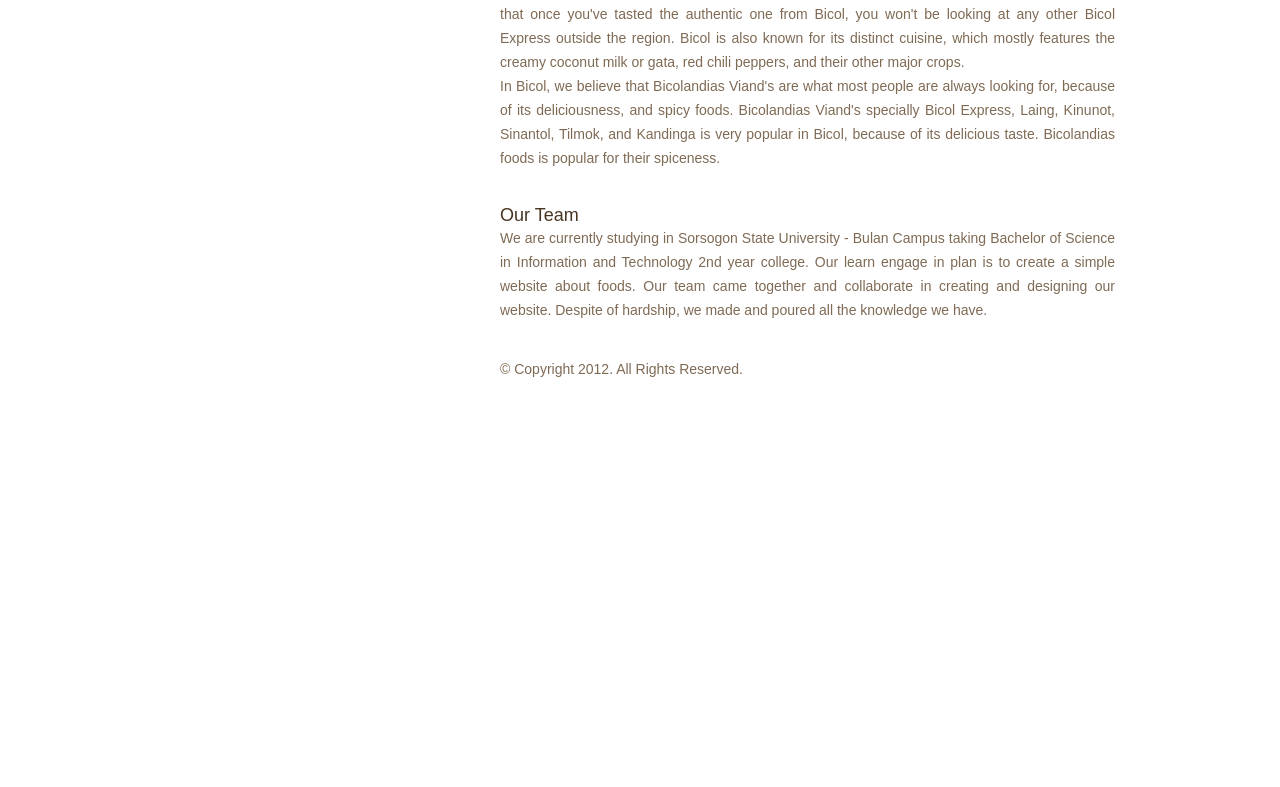
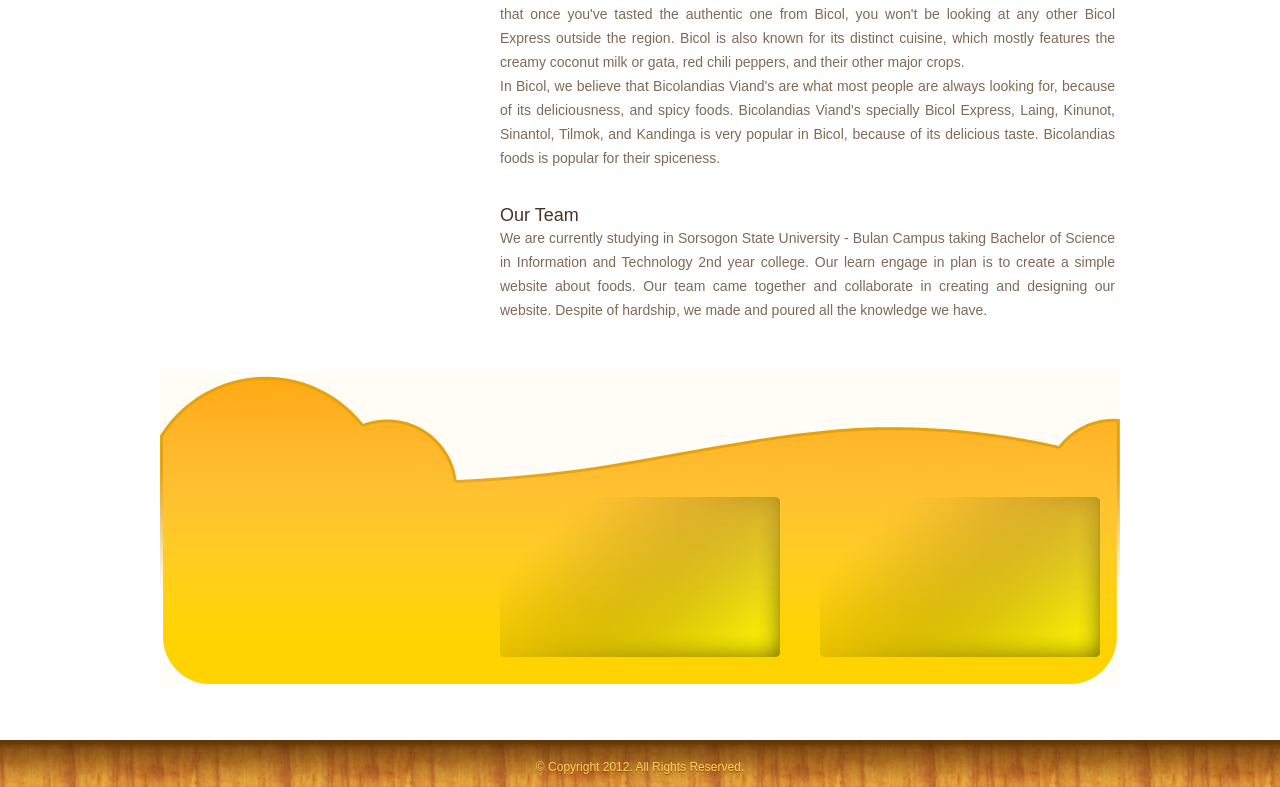
Before and after one commit to JonalynGeul/Bicolandi-s-Viand-s, a plain HTML site: page about.html in a window 1280 px wide. Shown: the part 255-1042 px from the top of the page. Before the commit the page ends 800 px from the top, so only its background shows below. Drawn offline with Linux system fonts and the light colour scheme.

Commit message:
Add footer design

```diff
--- a/about.html
+++ b/about.html
@@ -51,10 +51,13 @@
 					Our team came together and collaborate in creating and designing our website. Despite of hardship, we made and
 					poured all the knowledge we have.
 				</p>
+			</div>
+		</div>
+		    <div id="footer">
+		        <div>
 
-
-
-
+				</div>
+			<div id="footnote">
 				<p>&#169; Copyright 2012. All Rights Reserved.</p>
 			</div>
 		</div>
```
Also changed, not shown: index.html (+1 -1 lines), menu.html (+3 -0 lines).
